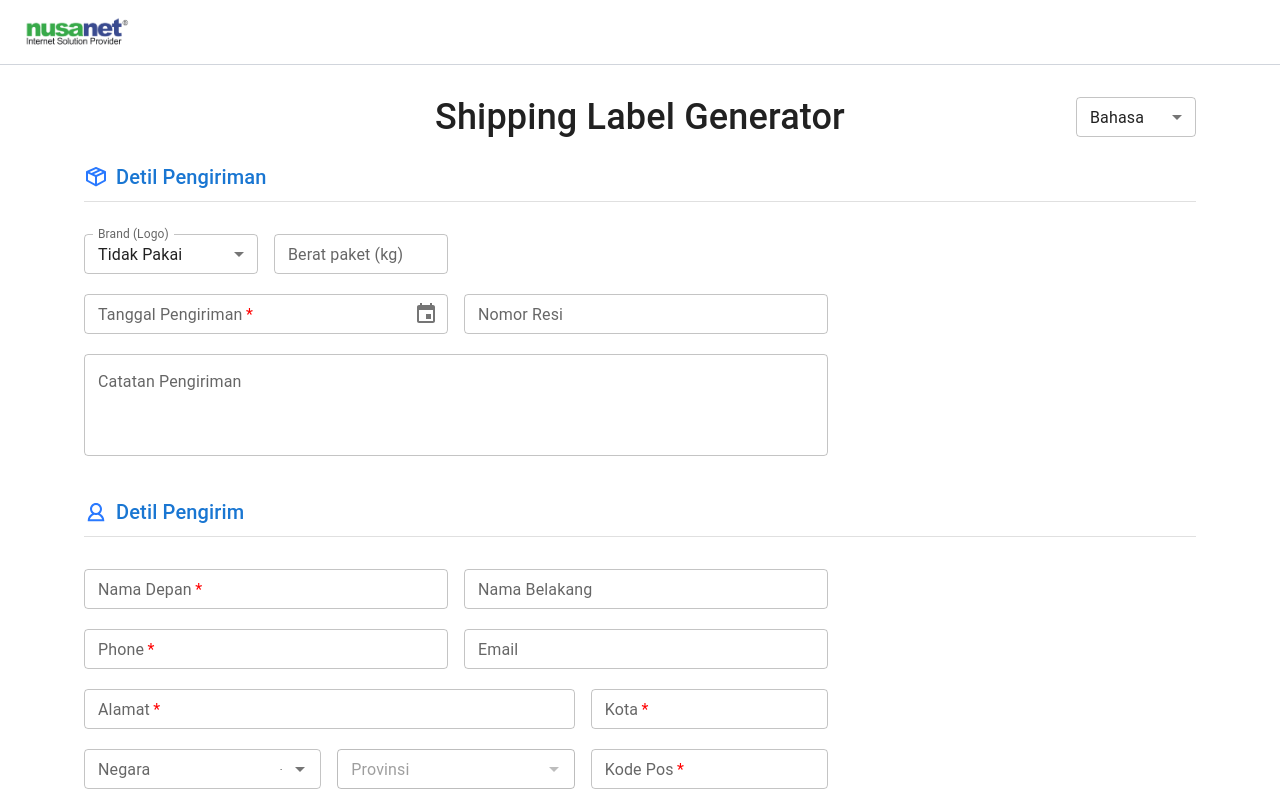
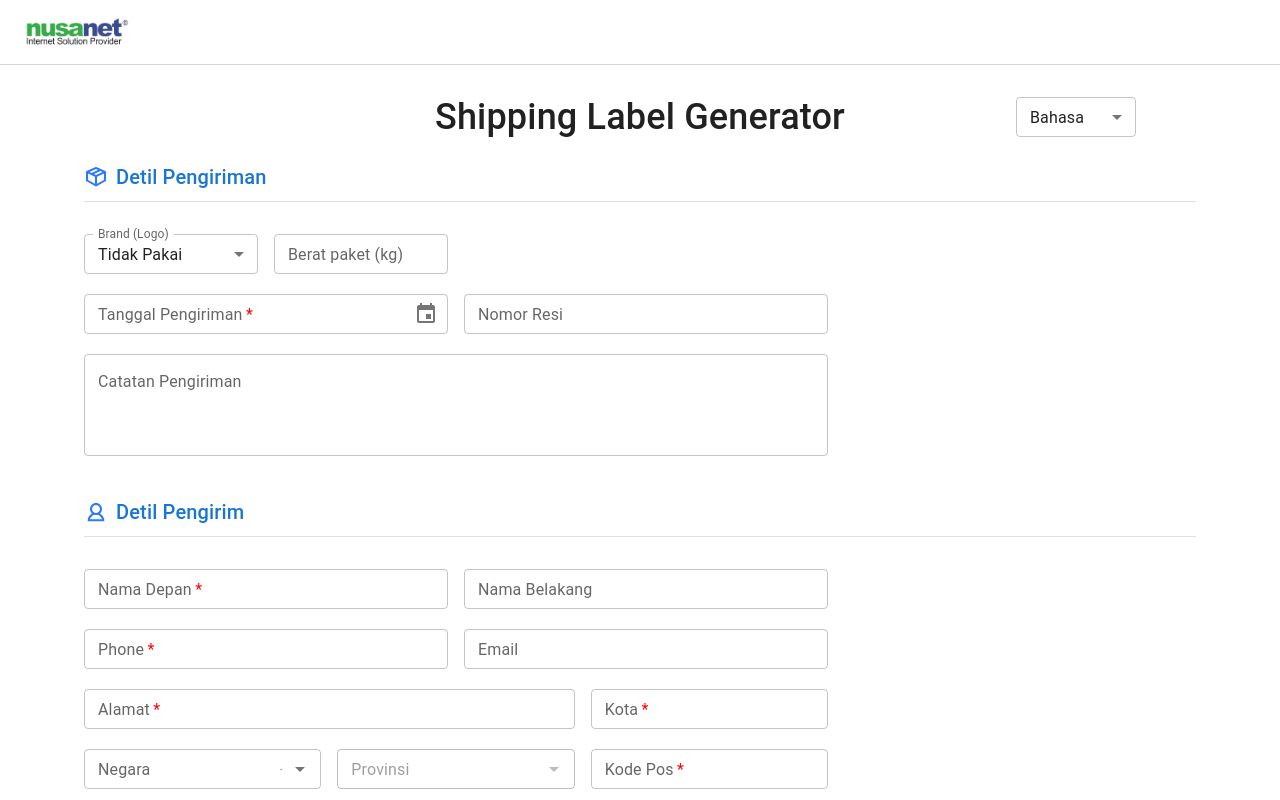
Before and after one commit to fajar-dev/shipments-fe, a React (Vite) app: page / in a window 1280 px wide. Shown: the top 800 px of the page. Built offline with nearby package versions, Linux system fonts and the light colour scheme; no server answers.

Commit message:
fix: layout

```diff
--- a/src/pages/LabelGenerator.tsx
+++ b/src/pages/LabelGenerator.tsx
@@ -112,15 +112,15 @@ const LabelGenerator: React.FC = () => {
         handleBlur,
         setFieldValue,
       }) => (
+        <Container maxWidth="xl" className="py-8">
+          <main className='lg:mx-15'>
             <Form>
             <CssBaseline />
-          <Container maxWidth="xl" className="py-8">
               <section className="relative mb-6">
                 <h1 className="text-4xl font-medium text-center">{t('title')}</h1>
                 <DropdownLanguange />
               </section>
 
-            <main className='lg:mx-15'>
               {/* SHIPPING DETAIL */}
               <section className="mb-10">
                 <div className="mb-8">
@@ -486,9 +486,9 @@ const LabelGenerator: React.FC = () => {
                     </Button>
                 </Stack>
               </section>
+            </Form>
           </main>
         </Container>
-        </Form>
       )}
     </Formik>
   )
```
Lines whose indentation alone changed are shown as unchanged.
